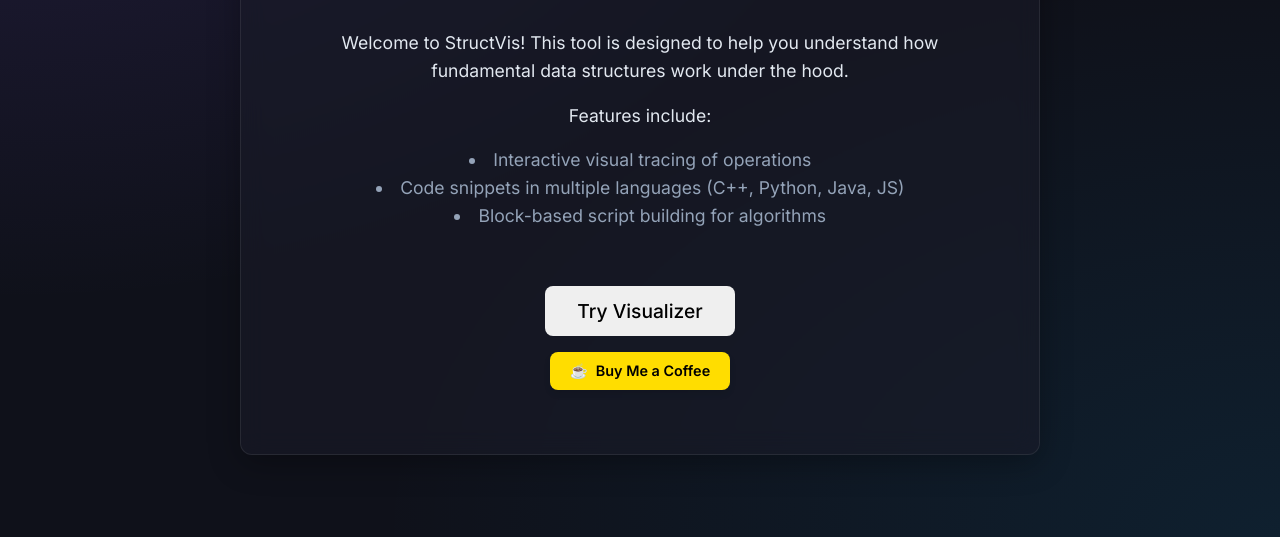
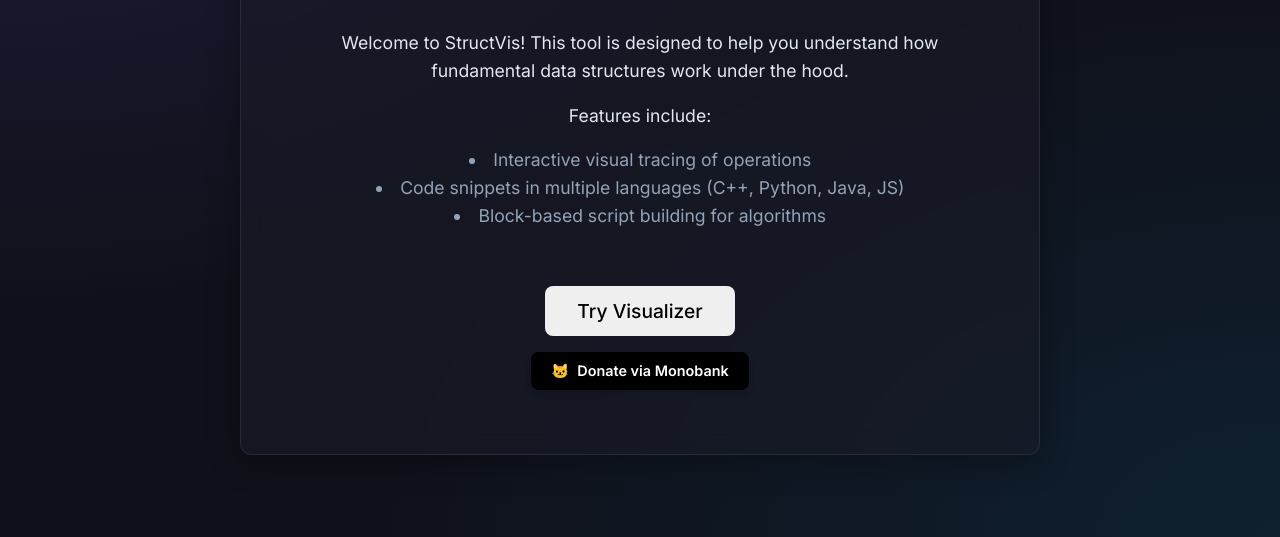
Before and after one commit to aStyxxx/Structure-Visualizer, a plain HTML site: page index.html in a window 1280 px wide. Shown: the part 263-800 px from the top of the page. Drawn offline with Linux system fonts and the light colour scheme.

Commit message:
Add files via upload

```diff
--- a/index.html
+++ b/index.html
@@ -49,10 +49,10 @@
                     <span id="home-btn-text">Try Visualizer</span>
                 </button>
 
-                <!-- Buy Me A Coffee -->
-                <a href="https://www.buymeacoffee.com/structvis" target="_blank"
-                    style="text-decoration: none; display: flex; align-items: center; gap: 8px; background: #FFDD00; color: #000000; padding: 10px 20px; border-radius: 8px; font-weight: bold; font-size: 0.9rem; box-shadow: 0 4px 6px rgba(0,0,0,0.1); transition: transform 0.2s;">
-                    ☕ <span id="coffee-text">Buy Me a Coffee</span>
+                <!-- Monobank -->
+                <a href="https://send.monobank.ua/jar/fTHA1mAdj" target="_blank"
+                    style="text-decoration: none; display: flex; align-items: center; gap: 8px; background: #000000; color: #ffffff; padding: 10px 20px; border-radius: 8px; font-weight: bold; font-size: 0.9rem; box-shadow: 0 4px 6px rgba(0,0,0,0.1); transition: transform 0.2s;">
+                    🐱 <span id="support-text">Monobank</span>
                 </a>
             </div>
 
--- a/script.js
+++ b/script.js
@@ -122,6 +122,7 @@ document.addEventListener('DOMContentLoaded', () => {
             document.getElementById('home-desc-en').style.display = currentLang === 'en' ? 'block' : 'none';
             document.getElementById('home-desc-uk').style.display = currentLang === 'uk' ? 'block' : 'none';
             document.getElementById('home-btn-text').textContent = currentLang === 'uk' ? 'Спробувати візуалізатор' : 'Try Visualizer';
+            document.getElementById('support-text').textContent = currentLang === 'uk' ? 'Підтримати (Monobank)' : 'Donate via Monobank';
 
             document.getElementById('home-lang-en').classList.toggle('active', currentLang === 'en');
             document.getElementById('home-lang-uk').classList.toggle('active', currentLang === 'uk');
```
